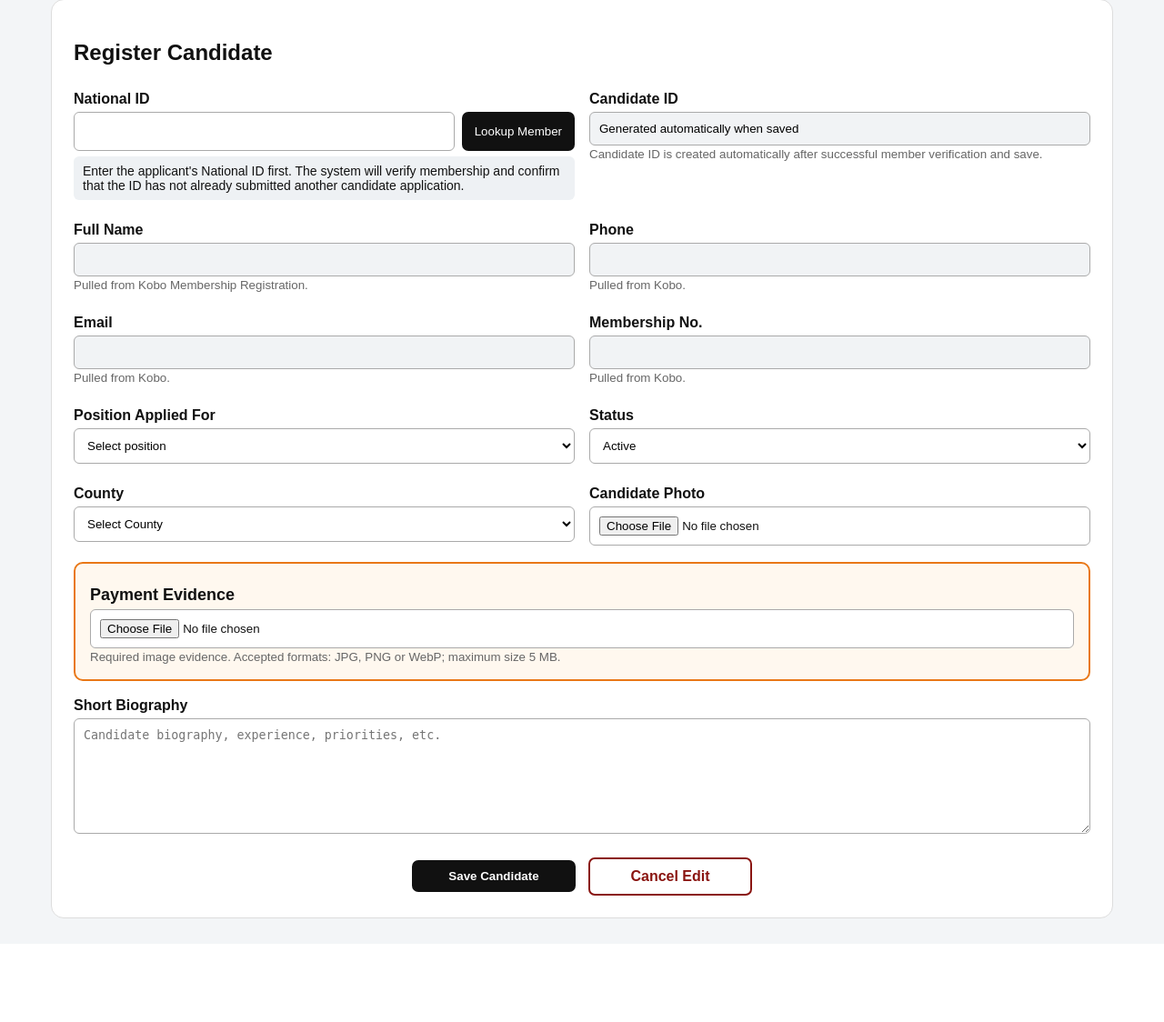
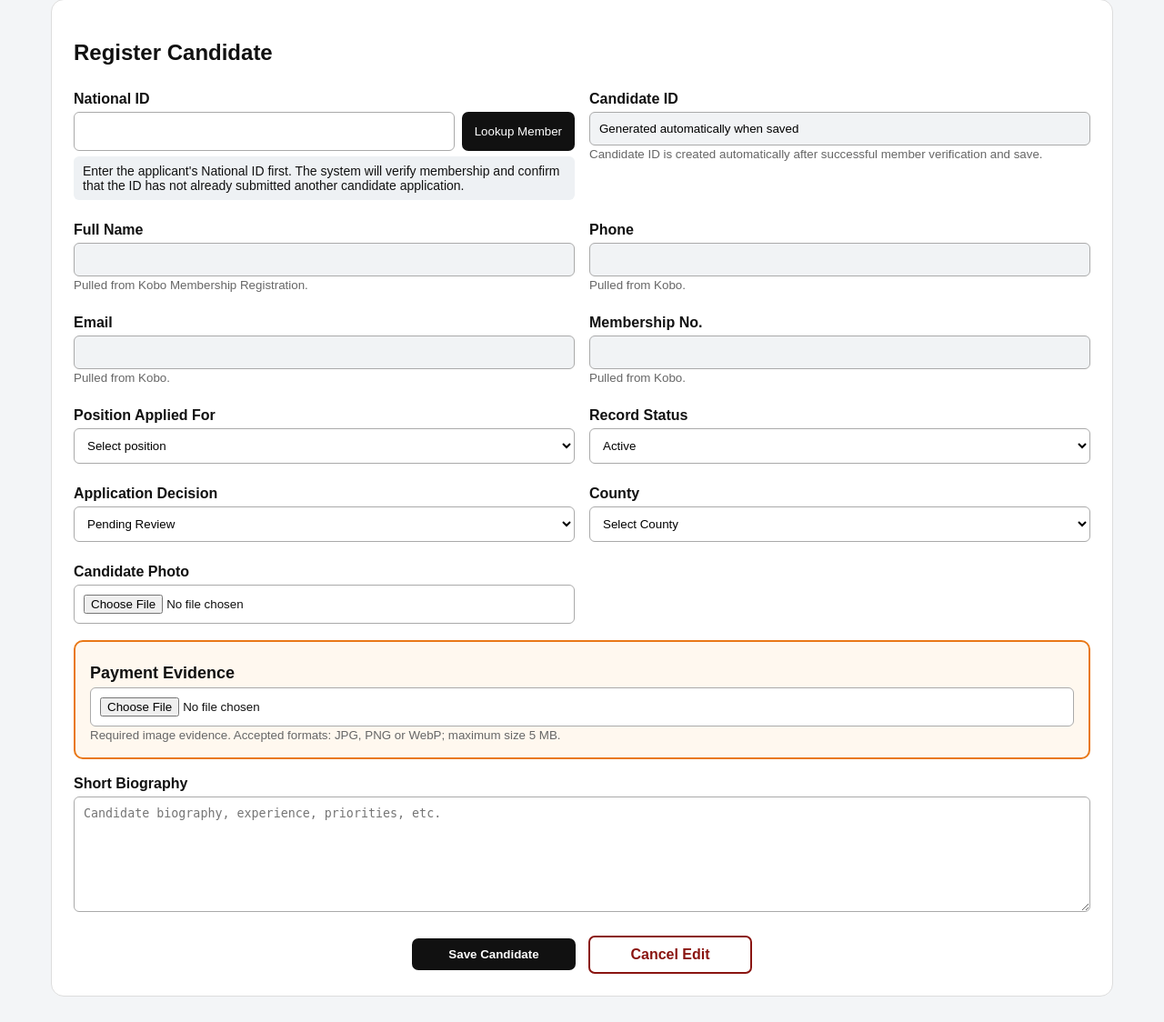
Before and after one commit to otibarny-alt/candidate-registration-system, a Flask app: page /candidate/new in a window 1280 px wide. Shown: the part 79-1203 px from the top of the page at 91% size. Before the commit the page ends 1089 px from the top, so only its background shows below. Run offline with Flask 3, Linux system fonts and the light colour scheme; the visitor is signed in with stand-in values (Sample User, id 1); data that the repository does not hold is empty; some libraries are stand-ins or nearby versions.

Commit message:
Add files via upload

```diff
--- a/app.py
+++ b/app.py
@@ -1,5 +1,5 @@
 
-# V1.14: candidate edit and candidate-photo change cancellation controls.
+# V1.15: administrator application decisions and approved-only ballot feeds.
 import os, csv, re, uuid, base64, hmac, time
 from io import BytesIO
 import requests
@@ -62,6 +62,7 @@ class Candidate(db.Model):
     payment_evidence=deferred(db.Column(db.LargeBinary))
     payment_evidence_mime=db.Column(db.String(80))
     status=db.Column(db.String(20),default="active",nullable=False,index=True)
+    approval_status=db.Column(db.String(20),default="pending",nullable=False,index=True)
 
 with app.app_context():
     db.create_all()
@@ -73,6 +74,8 @@ with app.app_context():
         db.session.execute(text(f"ALTER TABLE candidate ADD COLUMN payment_evidence {binary_type}"))
     if "payment_evidence_mime" not in candidate_columns:
         db.session.execute(text("ALTER TABLE candidate ADD COLUMN payment_evidence_mime VARCHAR(80)"))
+    if "approval_status" not in candidate_columns:
+        db.session.execute(text("ALTER TABLE candidate ADD COLUMN approval_status VARCHAR(20) NOT NULL DEFAULT 'pending'"))
     db.session.commit()
 
 def logged_in():
@@ -324,6 +327,7 @@ def candidate_dict(c):
       "ward":c.ward or "",
       "bio":c.bio or "",
       "status":c.status,
+      "approval_status":c.approval_status,
       "photo_url":url_for("candidate_photo",candidate_id=c.id,_external=True) if c.photo else None
     }
 
@@ -434,6 +438,19 @@ def dashboard():
         return redirect(url_for("candidate_access"))
     candidates=Candidate.query.order_by(Candidate.position,Candidate.county,Candidate.constituency,Candidate.ward,Candidate.full_name).all()
     return render_template("dashboard.html",candidates=candidates,positions=POSITIONS)
+
+@app.post("/candidate/<int:candidate_id>/decision")
+def candidate_decision(candidate_id):
+    auth=require_login()
+    if auth:
+        return auth
+    c=Candidate.query.get_or_404(candidate_id)
+    decision=request.form.get("approval_status","").strip().lower()
+    if decision not in {"pending","approved","rejected"}:
+        abort(400)
+    c.approval_status=decision
+    db.session.commit()
+    return redirect(url_for("dashboard"))
 
 @app.get("/api/hierarchy")
 def api_hierarchy():
@@ -576,6 +593,11 @@ def save_candidate(c):
     c.position=position
     c.bio=f.get("bio","").strip()
     c.status=(f.get("status","active").strip() or "active") if logged_in() else "active"
+    if logged_in():
+        decision=f.get("approval_status",c.approval_status or "pending").strip().lower()
+        c.approval_status=decision if decision in {"pending","approved","rejected"} else "pending"
+    elif is_new:
+        c.approval_status="pending"
 
     c.county="" if scope=="national" else f.get("county","").strip()
     c.constituency=f.get("constituency","").strip() if scope in ("constituency","ward") else ""
@@ -646,7 +668,7 @@ def api_candidates():
     county=request.args.get("county","")
     constituency=request.args.get("constituency","")
     ward=request.args.get("ward","")
-    rows=Candidate.query.filter_by(status="active").all()
+    rows=Candidate.query.filter_by(status="active",approval_status="approved").all()
     out=[]
     for c in rows:
         scope=position_scope(c.position)
@@ -669,7 +691,7 @@ def api_candidates_position(position):
     county=request.args.get("county","")
     constituency=request.args.get("constituency","")
     ward=request.args.get("ward","")
-    rows=Candidate.query.filter_by(position=position,status="active").all()
+    rows=Candidate.query.filter_by(position=position,status="active",approval_status="approved").all()
     out=[]
     scope=position_scope(position)
     for c in rows:
--- a/static/style.css
+++ b/static/style.css
@@ -43,6 +43,13 @@ input[readonly]{background:#f1f3f5}
 .form-actions button,.form-actions .btn{margin-top:0;min-width:180px;text-align:center;font-weight:700}
 .cancel-edit-btn{background:#fff;color:#8a1511;border:2px solid #8a1511}
 .cancel-edit-btn:hover,.cancel-edit-btn:focus{background:#fde8e7}
+.decision-form{display:flex;gap:6px;align-items:center;min-width:210px}
+.decision-form select{min-width:120px}
+.decision-form button{margin:0;padding:9px 12px}
+.decision-notice{padding:12px;border-radius:8px;margin-bottom:12px;font-weight:700}
+.decision-pending{background:#fff4cf;border:1px solid #d7a51e;color:#674a00}
+.decision-approved{background:#e6f6ea;border:1px solid #72b783;color:#175c29}
+.decision-rejected{background:#fde8e7;border:1px solid #d46a66;color:#8a1511}
 @media(max-width:760px){
  .crop-controls{grid-template-columns:1fr}
  .crop-controls button{width:100%}
--- a/templates/candidate_form.html
+++ b/templates/candidate_form.html
@@ -2,6 +2,7 @@
 <div class=top><b>Candidate Registration & Profile Portal</b>{% if self_service %}<a href=/candidate/logout>Candidate Logout</a>{% else %}<a href=/>Back to Candidates</a>{% endif %}</div>
 <div class=wrap><div class=card><h2>{{"Edit Candidate" if candidate else "Register Candidate"}}</h2>
 {% if self_service %}<div class="privacy-notice"><b>Private application:</b> You are viewing only your own candidate information.</div>{% endif %}
+{% if self_service and candidate %}<div class="decision-notice decision-{{candidate.approval_status or 'pending'}}"><b>Application decision:</b> {{(candidate.approval_status or 'pending')|upper}}{% if (candidate.approval_status or 'pending') == 'pending' %} — your application is awaiting administrator review and is not yet included on the ballot.{% elif candidate.approval_status == 'approved' %} — your application is approved for inclusion on the ballot.{% else %} — your application is not included on the ballot.{% endif %}</div>{% endif %}
 {% if self_service and verified_member.geography_verified %}<div class="eligibility-notice"><b>Your verified voter area:</b> {{verified_member.county|replace('_',' ')|title}} · {{verified_member.constituency|replace('_',' ')|title}} · {{verified_member.ward|replace('_',' ')|title}}{% if verified_member.polling_station %}<br><b>Polling station:</b> {{verified_member.polling_station|replace('_',' ')|title}}{% endif %}<br><span>Governor, Senator and Woman Representative applications are restricted to this county; MNA to this constituency; and MCA to this ward. President is national.</span></div>{% elif self_service %}<div class="error">Your voter area could not be refreshed. Please log out and sign in again before editing a non-presidential application.</div>{% endif %}
 {% if saved %}<div class="success">Your candidate application has been saved successfully. You may review and correct your information on this page.</div>{% endif %}
 {% if error %}<div class=error>{{error}}</div>{% endif %}
@@ -36,7 +37,8 @@
 <option value="">Select position</option>
 {% for key,label,scope in positions %}<option value="{{key}}" data-scope="{{scope}}" {% if candidate and candidate.position==key %}selected{% endif %}>{{label}}</option>{% endfor %}
 </select></div>
-{% if not self_service %}<div><label>Status</label><select name=status><option value=active {% if not candidate or candidate.status=="active" %}selected{% endif %}>Active</option><option value=inactive {% if candidate and candidate.status=="inactive" %}selected{% endif %}>Inactive</option></select></div>{% endif %}
+{% if not self_service %}<div><label>Record Status</label><select name=status><option value=active {% if not candidate or candidate.status=="active" %}selected{% endif %}>Active</option><option value=inactive {% if candidate and candidate.status=="inactive" %}selected{% endif %}>Inactive</option></select></div>
+<div><label>Application Decision</label><select name=approval_status><option value=pending {% if not candidate or (candidate.approval_status or 'pending')=='pending' %}selected{% endif %}>Pending Review</option><option value=approved {% if candidate and candidate.approval_status=='approved' %}selected{% endif %}>Approved — Include on Ballot</option><option value=rejected {% if candidate and candidate.approval_status=='rejected' %}selected{% endif %}>Rejected — Exclude from Ballot</option></select></div>{% endif %}
 <div id=countyBox><label>County</label><select name=county id=county><option value="">Select County</option></select></div>
 <div id=constBox><label>Constituency</label><select name=constituency id=constituency><option value="">Select Constituency</option></select></div>
 <div id=wardBox><label>Ward</label><select name=ward id=ward><option value="">Select Ward</option></select></div>
--- a/templates/dashboard.html
+++ b/templates/dashboard.html
@@ -2,7 +2,7 @@
 <div class=top><b>Candidate Registration & Profile Portal</b><span><a href=/candidate/new>Register Candidate</a> · <a href=/logout>Logout</a></span></div>
 <div class=demo>TRAINING / SIMULATION SUPPORT PORTAL</div>
 <div class=wrap><div class=card><div class=headrow><h2>Registered Candidates</h2><a class=btn href=/candidate/new>+ New Candidate</a></div>
-<table><tr><th>Photo</th><th>Candidate</th><th>Membership No.</th><th>Position</th><th>Elective Area</th><th>Payment Evidence</th><th>Status</th><th>Actions</th></tr>
+<table><tr><th>Photo</th><th>Candidate</th><th>Membership No.</th><th>Position</th><th>Elective Area</th><th>Payment Evidence</th><th>Application Decision</th><th>Record Status</th><th>Actions</th></tr>
 {% for c in candidates %}
 <tr>
 <td>{% if c.photo %}<img class=thumb src="/candidate-photo/{{c.id}}">{% else %}<span class=muted>No photo</span>{% endif %}</td>
@@ -11,8 +11,9 @@
 <td>{{c.position|upper}}</td>
 <td>{% if c.position=="president" %}NATIONAL{% elif c.position in ["governor","senator","woman_rep"] %}{{c.county}}{% elif c.position=="mna" %}{{c.constituency}}, {{c.county}}{% else %}{{c.ward}}, {{c.constituency}}, {{c.county}}{% endif %}</td>
 <td>{% if c.payment_evidence %}<a href="/payment-evidence/{{c.id}}" target="_blank" rel="noopener">View Image</a>{% else %}<span class=muted>Not uploaded</span>{% endif %}</td>
+<td><form method="post" action="/candidate/{{c.id}}/decision" class="decision-form"><select name="approval_status" aria-label="Application decision for {{c.full_name}}"><option value="pending" {% if (c.approval_status or 'pending')=='pending' %}selected{% endif %}>Pending</option><option value="approved" {% if c.approval_status=='approved' %}selected{% endif %}>Approved</option><option value="rejected" {% if c.approval_status=='rejected' %}selected{% endif %}>Rejected</option></select><button type="submit">Update</button></form></td>
 <td>{{c.status}}</td>
 <td><a href="/candidate/{{c.id}}/edit">Edit</a></td>
 </tr>
-{% else %}<tr><td colspan=8>No candidates registered yet.</td></tr>{% endfor %}
+{% else %}<tr><td colspan=9>No candidates registered yet.</td></tr>{% endfor %}
 </table></div></div>
```
Also changed, not shown: README_DEPLOYMENT.txt.
